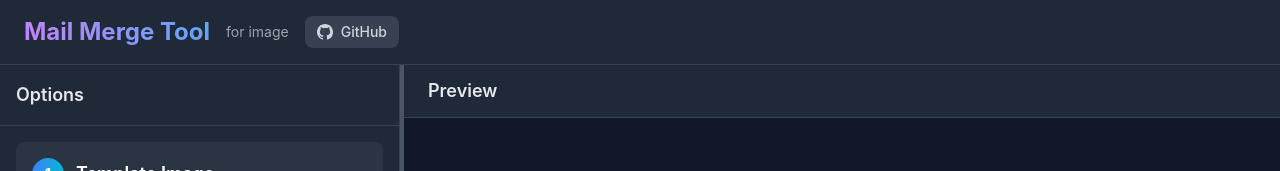
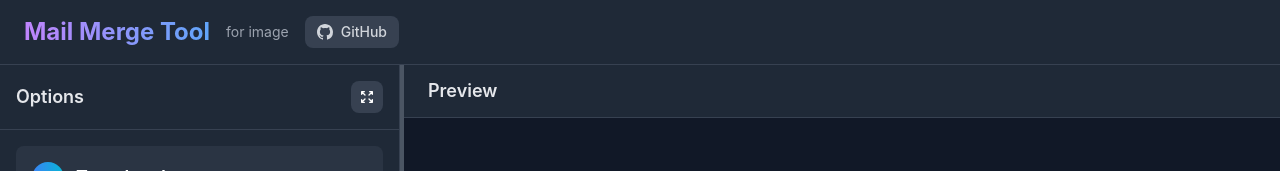
Before and after one commit to 98tools/image-mailmerge-cloudflare, a React (Vite) app: page / in a window 1280 px wide. Shown: the top 171 px of the page. Built offline with nearby package versions, Linux system fonts and the light colour scheme.

Commit message:
feat: add fullscreen functionality with toggle and keyboard support

```diff
--- a/src/ImageMailMerge.tsx
+++ b/src/ImageMailMerge.tsx
@@ -514,6 +514,7 @@ const ImageMailMerge: React.FC = () => {
   const [showFieldDefinition, setShowFieldDefinition] = useState(false);
   const [showZoomControls, setShowZoomControls] = useState(false);
   const [isImageLoading, setIsImageLoading] = useState(false);
+  const [isFullscreen, setIsFullscreen] = useState(false);
   const [currentCsvRowIndex, setCurrentCsvRowIndex] = useState(0);
   const [showFieldTypeModal, setShowFieldTypeModal] = useState(false);
   const [pendingFieldPosition, setPendingFieldPosition] = useState<{x: number, y: number} | null>(null);
@@ -1280,6 +1281,12 @@ const ImageMailMerge: React.FC = () => {
         setZoomLevel(1);
       }
 
+      // F11 for fullscreen toggle
+      if (e.key === 'F11') {
+        e.preventDefault();
+        toggleFullscreen();
+      }
+
       // Escape to close font dropdown
       if (e.key === 'Escape' && showFontDropdown !== -1) {
         e.preventDefault();
@@ -1653,6 +1660,62 @@ const ImageMailMerge: React.FC = () => {
   }, []);
   const zoomToActual = useCallback(() => setZoomLevel(1), []);
 
+  // Fullscreen functionality
+  const mainLayoutRef = useRef<HTMLDivElement>(null);
+
+  const toggleFullscreen = useCallback(async () => {
+    try {
+      if (!isFullscreen) {
+        // Enter fullscreen on the main layout container
+        const element = mainLayoutRef.current;
+        if (!element) return;
+
+        if (element.requestFullscreen) {
+          await element.requestFullscreen();
+        } else if ((element as any).webkitRequestFullscreen) {
+          await (element as any).webkitRequestFullscreen();
+        } else if ((element as any).msRequestFullscreen) {
+          await (element as any).msRequestFullscreen();
+        }
+        setIsFullscreen(true);
+      } else {
+        // Exit fullscreen
+        if (document.exitFullscreen) {
+          await document.exitFullscreen();
+        } else if ((document as any).webkitExitFullscreen) {
+          await (document as any).webkitExitFullscreen();
+        } else if ((document as any).msExitFullscreen) {
+          await (document as any).msExitFullscreen();
+        }
+        setIsFullscreen(false);
+      }
+    } catch (error) {
+      console.warn('Fullscreen operation failed:', error);
+    }
+  }, [isFullscreen]);
+
+  // Listen for fullscreen changes (user pressing F11 or Esc)
+  useEffect(() => {
+    const handleFullscreenChange = () => {
+      const isCurrentlyFullscreen = !!(
+        document.fullscreenElement ||
+        (document as any).webkitFullscreenElement ||
+        (document as any).msFullscreenElement
+      );
+      setIsFullscreen(isCurrentlyFullscreen);
+    };
+
+    document.addEventListener('fullscreenchange', handleFullscreenChange);
+    document.addEventListener('webkitfullscreenchange', handleFullscreenChange);
+    document.addEventListener('msfullscreenchange', handleFullscreenChange);
+
+    return () => {
+      document.removeEventListener('fullscreenchange', handleFullscreenChange);
+      document.removeEventListener('webkitfullscreenchange', handleFullscreenChange);
+      document.removeEventListener('msfullscreenchange', handleFullscreenChange);
+    };
+  }, []);
+
   // Bind canvas events
   const bindCanvasEvents = useCallback(() => {
     // Canvas events are already bound via JSX event handlers
@@ -1700,14 +1763,38 @@ const ImageMailMerge: React.FC = () => {
       )}
 
       {/* Main Layout */}
-      <div className="flex h-full">
+      <div ref={mainLayoutRef} className="flex h-full">
         {/* Sidebar */}
         <div
-          className="bg-gray-800 border-r border-gray-700 flex flex-col overflow-y-auto"
+          className="bg-gray-800 border-r border-gray-700 flex flex-col overflow-y-auto transition-all duration-300"
           style={{ width: sidebarWidth, minWidth: 300, maxWidth: 600 }}
         >
           <div className="p-4 border-b border-gray-700">
-            <h2 className="text-lg font-semibold text-gray-200">Options</h2>
+            <div className="flex items-center justify-between">
+              <h2 className="text-lg font-semibold text-gray-200 flex items-center">
+                Options
+                {isFullscreen && (
+                  <span className="ml-2 px-2 py-1 bg-purple-600 text-white text-xs rounded-full">
+                    Fullscreen Mode
+                  </span>
+                )}
+              </h2>
+              <button
+                onClick={toggleFullscreen}
+                title={isFullscreen ? "Exit Fullscreen (F11)" : "Enter Fullscreen (F11)"}
+                className="bg-gray-700 hover:bg-gray-600 text-white p-2 rounded-lg transition-colors"
+              >
+                {isFullscreen ? (
+                  <svg className="w-4 h-4" fill="none" stroke="currentColor" viewBox="0 0 24 24">
+                    <path strokeLinecap="round" strokeLinejoin="round" strokeWidth="2" d="M9 9V4.5M9 9H4.5M9 9L3.5 3.5M15 9h4.5M15 9V4.5M15 9l5.5-5.5M9 15H4.5M9 15v4.5M9 15l-5.5 5.5M15 15h4.5M15 15v4.5m0-4.5l5.5 5.5"></path>
+                  </svg>
+                ) : (
+                  <svg className="w-4 h-4" fill="none" stroke="currentColor" viewBox="0 0 24 24">
+                    <path strokeLinecap="round" strokeLinejoin="round" strokeWidth="2" d="M4 8V4m0 0h4M4 4l5 5m11-1V4m0 0h-4m4 0l-5 5M4 16v4m0 0h4m-4 0l5-5m11 5l-5-5m5 5v-4m0 4h-4"></path>
+                  </svg>
+                )}
+              </button>
+            </div>
           </div>
 
           <div className="flex-1 p-4 space-y-6 mb-20">
```
